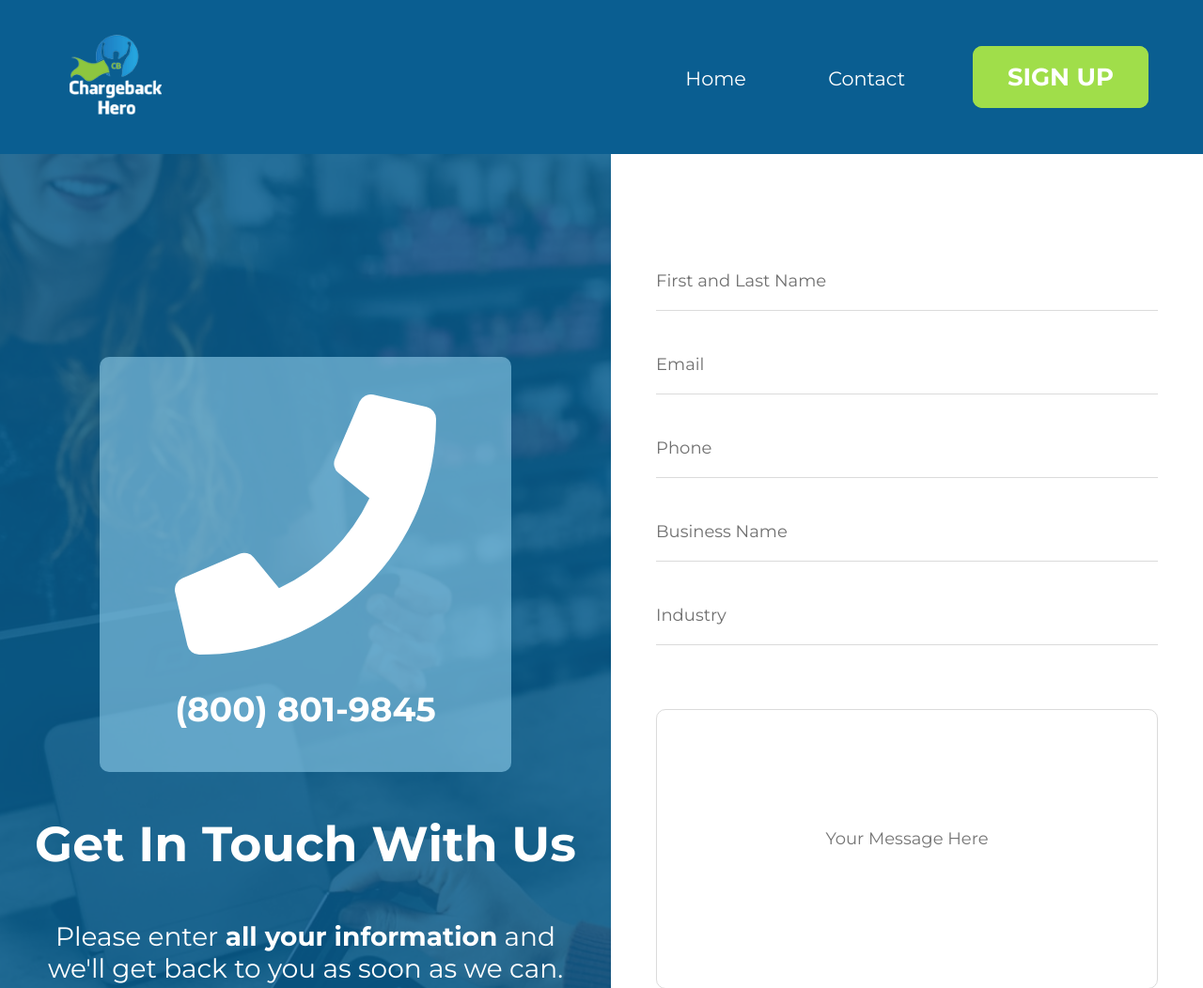
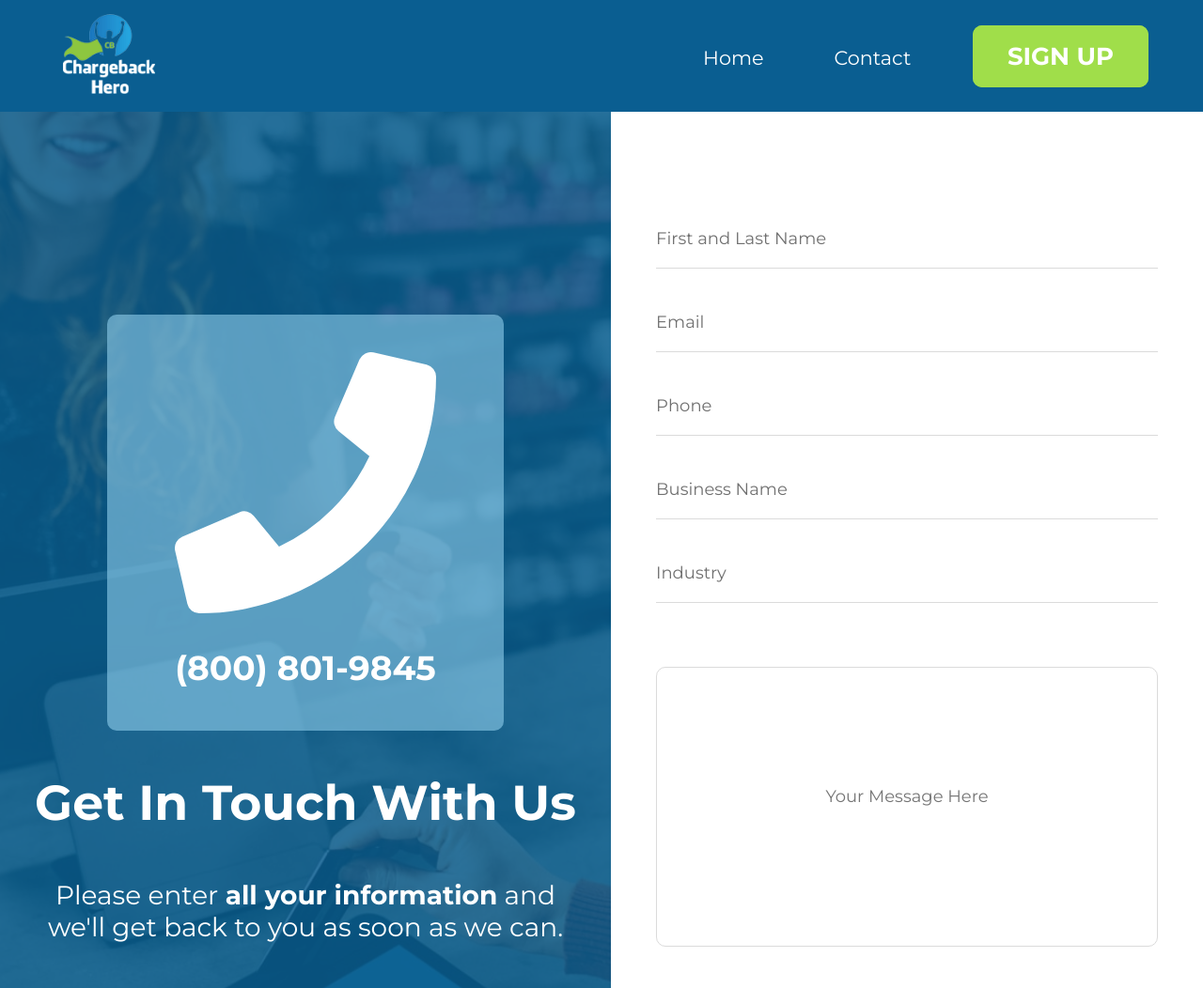
Before and after one commit to Datnia/highrisk, a plain HTML site: page contact.html in a window 1280 px wide. Shown: the top 1052 px of the page at 94% size. Drawn offline with nearby package versions, Linux system fonts and the light colour scheme.

Commit message:
mobile refix

```diff
--- a/styles/style.css
+++ b/styles/style.css
@@ -171,8 +171,7 @@ button,
 
 nav {
   background: #0a5e91;
-
-  padding: 1em 2em;
+  padding: 0 2em;
 }
 
 nav .mobile-nav {
@@ -187,7 +186,7 @@ nav .mobile-nav {
 }
 
 nav div a {
-  padding: 1em;
+  padding: 0.7em;
   margin: 0 1em;
 }
 
@@ -512,6 +511,7 @@ footer img {
   height: 100%;
   z-index: -1;
   top: 0;
+  left: 0;
   background: rgba(10, 94, 145, 0.85);
 }
 
@@ -520,7 +520,7 @@ footer img {
   border-radius: 10px;
   display: flex;
   flex-direction: column;
-  padding: 2.5em 5em;
+  padding: 2.5em 4.5em;
   margin-bottom: 2.8em;
 }
 
```
